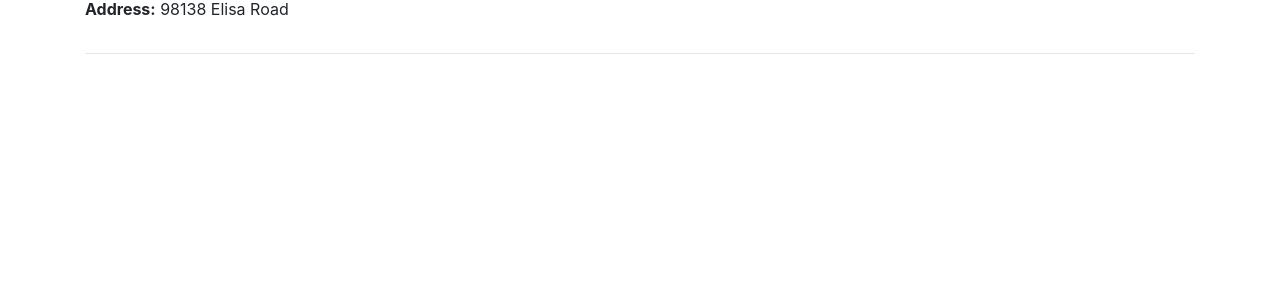
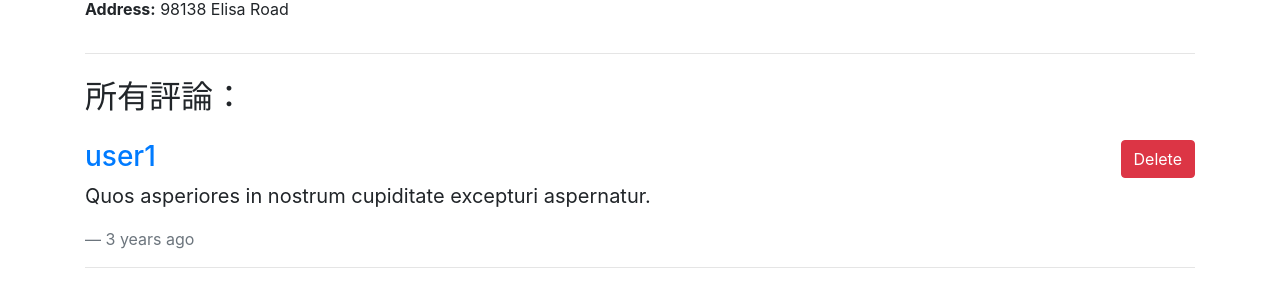
Before and after one commit to zarose0000ds/forum-front-end-vue, a Vue app: page /#/restaurants/10 in a window 1280 px wide. Shown: the part 527-834 px from the top of the page. Before the commit the page ends 800 px from the top, so only its background shows below. Built offline with nearby package versions, Linux system fonts and the light colour scheme.

Commit message:
feat: add restaurant comments on Restaurant Detail page

```diff
--- a/src/components/NewestComments.vue
+++ b/src/components/NewestComments.vue
@@ -17,17 +17,10 @@
 </template>
 
 <script>
-import moment from 'moment'
+import { fromNowFilter } from '../utils/mixins'
 
 export default {
-  filters: {
-    fromNow(datatime) {
-      if (!datatime) {
-        return '-'
-      }
-      return moment(datatime).fromNow()
-    }
-  },
+  mixins: [fromNowFilter],
   props: {
     comments: {
       type: Array,
--- a/src/components/NewestRestaurants.vue
+++ b/src/components/NewestRestaurants.vue
@@ -16,17 +16,10 @@
 </template>
 
 <script>
-import moment from 'moment'
+import { fromNowFilter } from '../utils/mixins'
 
 export default {
-  filters: {
-    fromNow(datetime) {
-      if (!datetime) {
-        return '-'
-      }
-      return moment(datetime).fromNow()
-    }
-  },
+  mixins: [fromNowFilter],
   props: {
     restaurants: {
       type: Array,
--- /dev/null
+++ b/src/components/RestaurantComments.vue
@@ -0,0 +1,47 @@
+<template>
+  <div>
+    <h2 class="my-4">所有評論：</h2>
+
+    <div v-for="comment in restaurantComments" :key="comment.id">
+      <blockquote class="blockquote mb-0">
+        <button type="button" class="btn btn-danger float-right" v-if="currentUser.isAdmin">Delete</button>
+        <h3>
+          <a href="#">{{ comment.User.name }}</a>
+        </h3>
+        <p>{{ comment.text }}</p>
+        <footer class="blockquote-footer">{{ comment.createdAt | fromNow }}</footer>
+      </blockquote>
+      <hr />
+    </div>
+  </div>
+</template>
+
+<script>
+import { fromNowFilter } from '../utils/mixins'
+
+const dummyUser = {
+  currentUser: {
+    id: 1,
+    name: '管理者',
+    email: 'root@example.com',
+    image: 'https://i.pravatar.cc/300',
+    isAdmin: true
+  },
+  isAuthenticated: true
+}
+
+export default {
+  data() {
+    return {
+      currentUser: dummyUser.currentUser
+    }
+  },
+  mixins: [fromNowFilter],
+  props: {
+    restaurantComments: {
+      type: Array,
+      required: true
+    }
+  }
+}
+</script>
--- /dev/null
+++ b/src/utils/mixins.js
@@ -0,0 +1,9 @@
+import moment from 'moment'
+
+export const fromNowFilter = {
+  filters: {
+    fromNow(datetime) {
+      return datetime ? moment(datetime).fromNow() : '-'
+    }
+  }
+}
--- a/src/views/Restaurant.vue
+++ b/src/views/Restaurant.vue
@@ -3,13 +3,14 @@
     <h1>餐廳描述頁</h1>
     <restaurant-detail :initial-restaurant="restaurant"/>
     <hr>
-    <!-- 餐廳評論 RestaurantComments -->
+    <restaurant-comments :restaurant-comments="restaurantComments" />
     <!-- 新增評論 CreateComment -->
   </div>
 </template>
 
 <script>
 import RestaurantDetail from '../components/RestaurantDetail.vue'
+import RestaurantComments from '../components/RestaurantComments.vue'
 
 const dummyData = {
   "restaurant": {
@@ -59,7 +60,8 @@ const dummyData = {
 export default {
   name: 'restaurant-show',
   components: {
-    'restaurant-detail': RestaurantDetail
+    'restaurant-detail': RestaurantDetail,
+    'restaurant-comments': RestaurantComments
   },
   data() {
     return {
```
